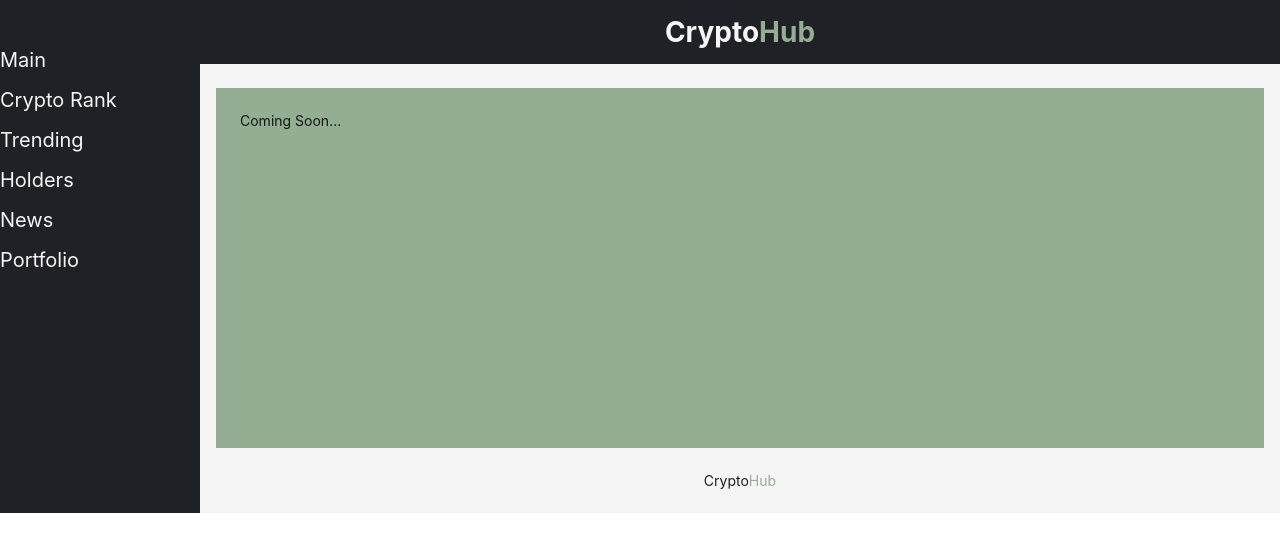
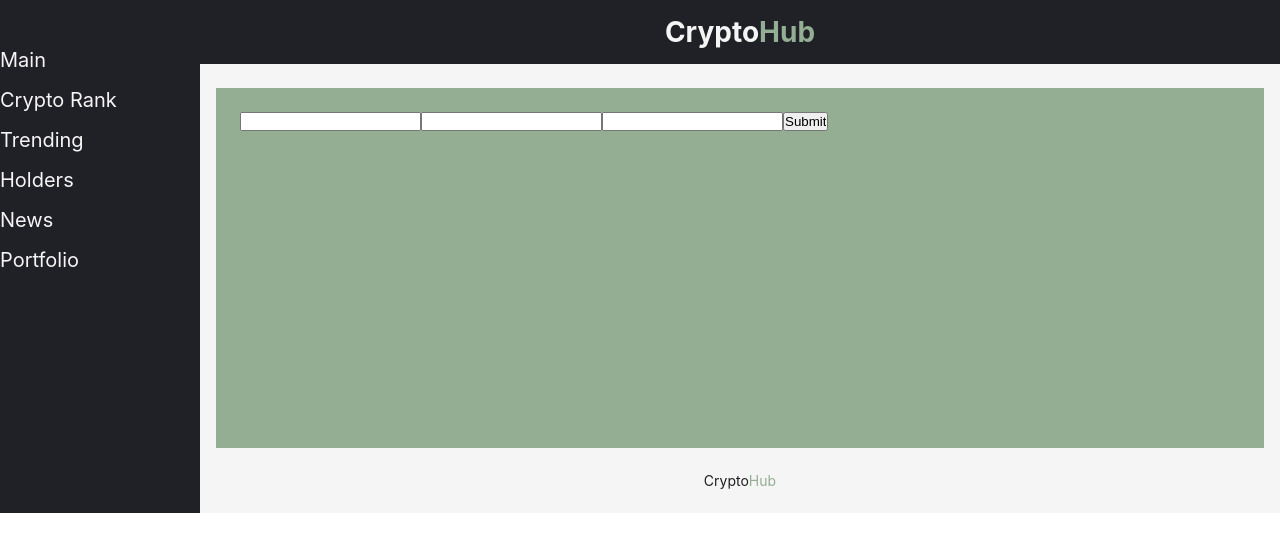
Before and after one commit to Vladyslavua3/cryptoHub, a React (Vite) app: page /portfolio in a window 1280 px wide. Shown: the top 552 px of the page. Built offline with nearby package versions, Linux system fonts and the light colour scheme.

Commit message:
Fix some issue

```diff
--- a/package.json
+++ b/package.json
@@ -1,6 +1,6 @@
 {
   "name": "cryptohub",
-  "homepage":"https://Vladyslavua3.github.io/cryptoHub",
+  "homepage": "https://Vladyslavua3.github.io/cryptoHub",
   "private": true,
   "version": "0.1.0",
   "type": "module",
@@ -17,6 +17,7 @@
     "gh-pages": "^5.0.0",
     "react": "^18.2.0",
     "react-dom": "^18.2.0",
+    "react-hook-form": "^7.43.8",
     "react-redux": "^8.0.5",
     "react-router-dom": "6",
     "redux": "^4.2.1",
--- a/src/components/Holders/Holders.tsx
+++ b/src/components/Holders/Holders.tsx
@@ -17,7 +17,9 @@
         dispatch(thunk)
     },[])
 
-    console.log(holders)
+    if(!holders) return <div>Sorry Coinghecko Api not working now</div>
+
+
     return (
         <div className={s.main}>
             {holders.companies.map((e)=>{
--- /dev/null
+++ b/src/components/Login/Login.tsx
@@ -0,0 +1,32 @@
+import React, {useState} from 'react';
+import {SubmitHandler, useForm} from "react-hook-form";
+
+
+interface IFormInput{
+    firstName: string;
+    lastName: string;
+    age: number
+}
+
+
+export const Login = () => {
+    const { register, handleSubmit } = useForm<IFormInput>();
+    const onSubmit:SubmitHandler<IFormInput> = data => setUserData(data);
+    const [userData,setUserData] = useState<IFormInput>({
+        firstName:'',
+        lastName:'',
+        age:0
+    })
+
+    console.log(userData)
+
+
+    return (
+        <form onSubmit={handleSubmit(onSubmit)}>
+            <input {...register("firstName", { required: true, maxLength: 20 })} />
+            <input {...register("lastName", { pattern: /^[A-Za-z]+$/i })} />
+            <input type="number" {...register("age", { min: 18, max: 99 })} />
+            <input type="submit" />
+        </form>
+    );
+};
--- a/src/components/Nav/Nav.tsx
+++ b/src/components/Nav/Nav.tsx
@@ -1,6 +1,8 @@
 import React from 'react';
 import s from './Nav.module.css'
 import {Link} from "react-router-dom";
+
+
 export const Nav = () => {
     return (
         <div>
--- a/src/components/Portfolio/Portfolio.tsx
+++ b/src/components/Portfolio/Portfolio.tsx
@@ -1,9 +1,8 @@
 import React from 'react';
+import {Login} from "../Login/Login";
 
 export const Portfolio = () => {
     return (
-        <div>
-            Coming Soon...
-        </div>
+            <Login />
     );
 };
```
Also changed, not shown: 1 other file (tests, documents, lock files or other folders).
